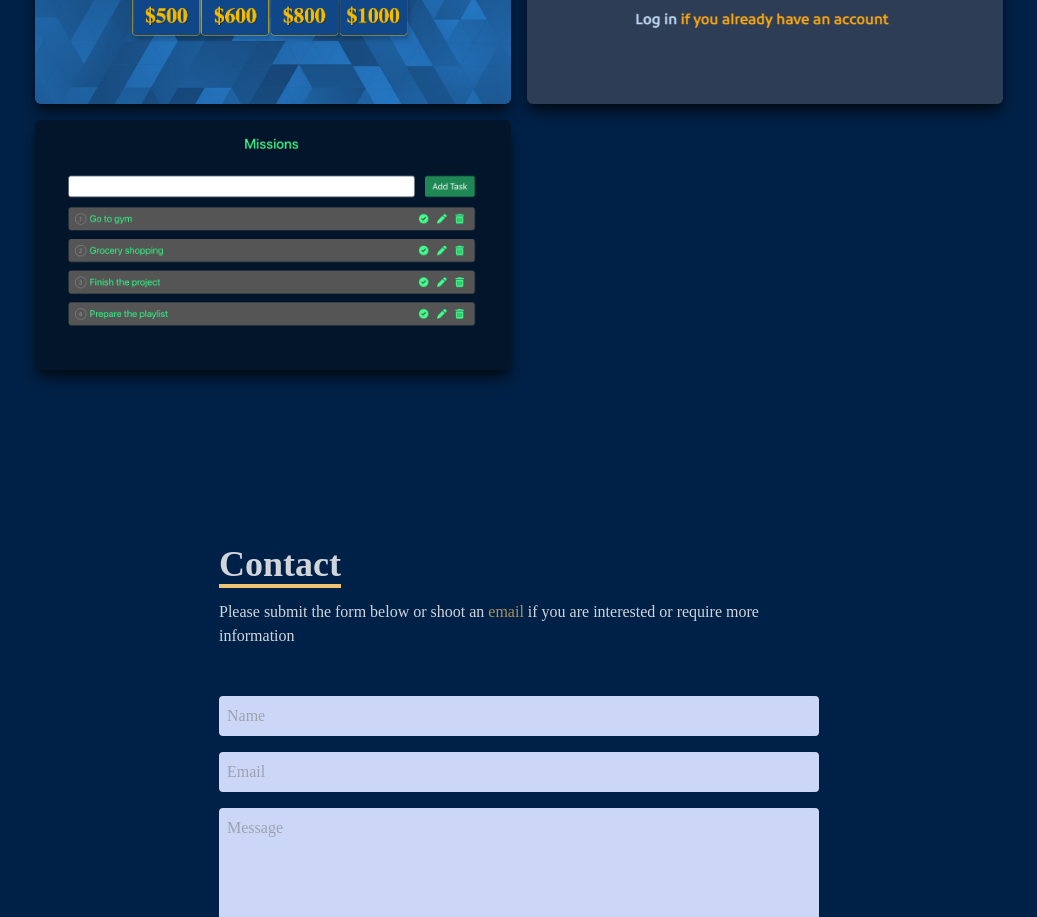
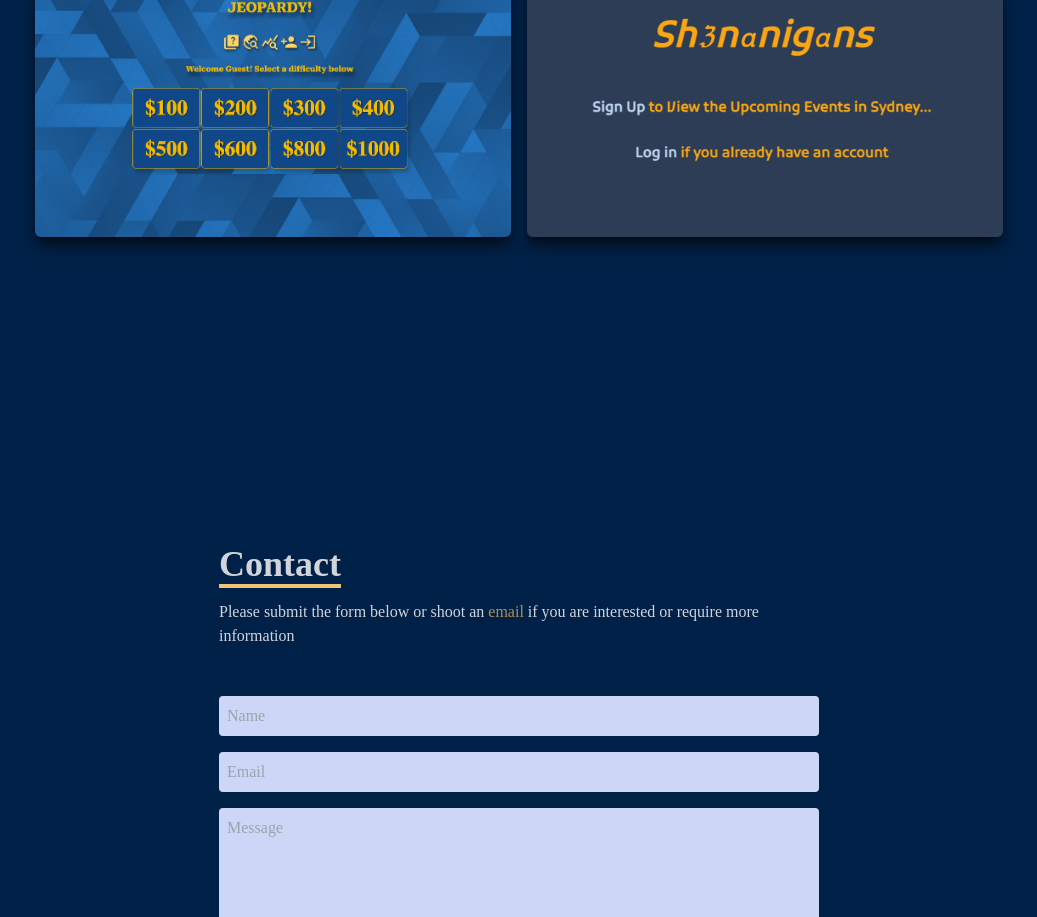
Before and after one commit to RazorSharp021/Portfolio, a React (Create React App) app: page / in a window 1280 px wide. Shown: the part 2780-3697 px from the top of the page, without its empty margins (121-1158 px from the left). Built offline with nearby package versions, Linux system fonts and the light colour scheme.

Commit message:
projects update

```diff
--- a/src/components/Work.jsx
+++ b/src/components/Work.jsx
@@ -80,12 +80,6 @@
             CRUD application for Sydney party people to view a list of upcoming
             events, and store or edit the event data.
           </p> */}
-          {/* grid item */}
-          <div
-            style={{ backgroundImage: `url(${todo})` }}
-            className="shadow-lg shadow-[#040c16] group container rounded-md flex justify-center items-center mx-auto content-div "
-          >
-          </div>
         </div>
       </div>
     </div>
```
